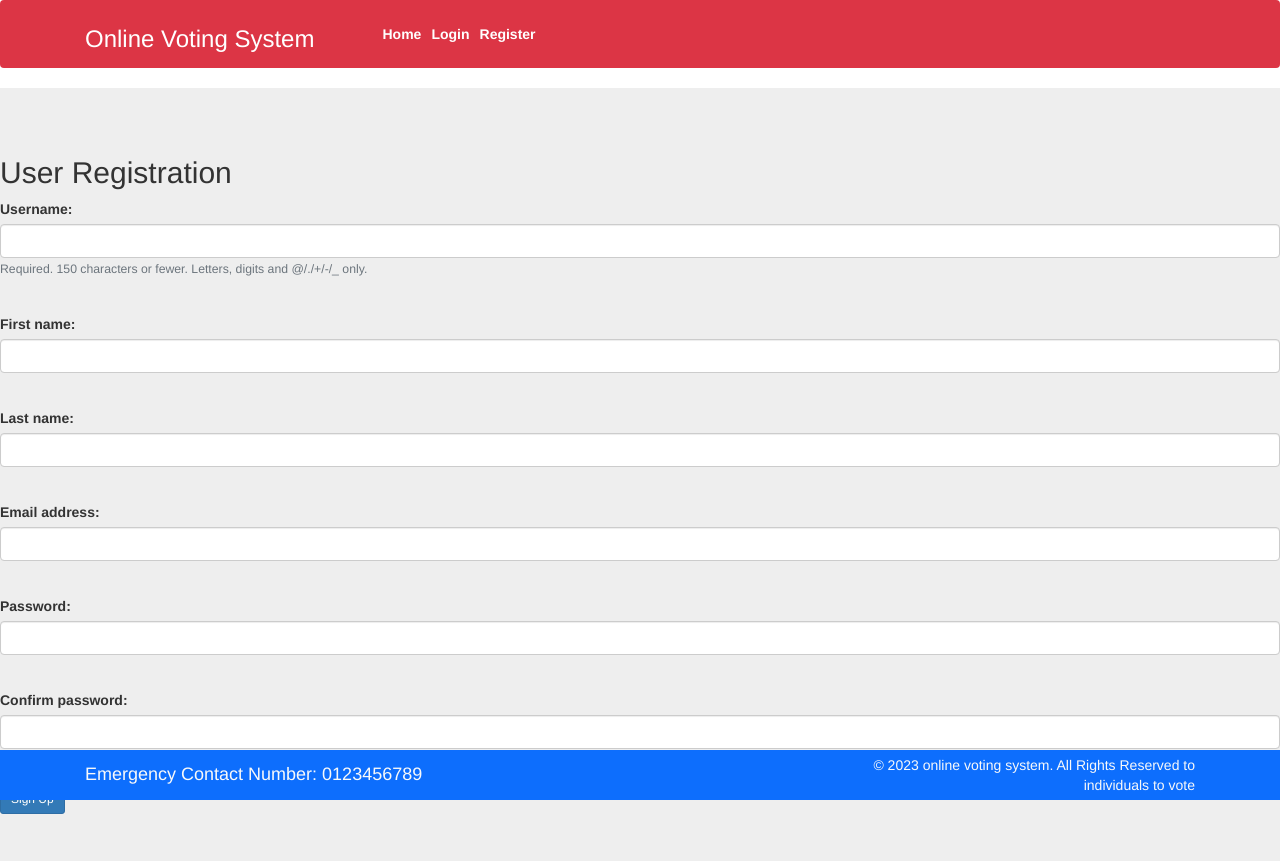
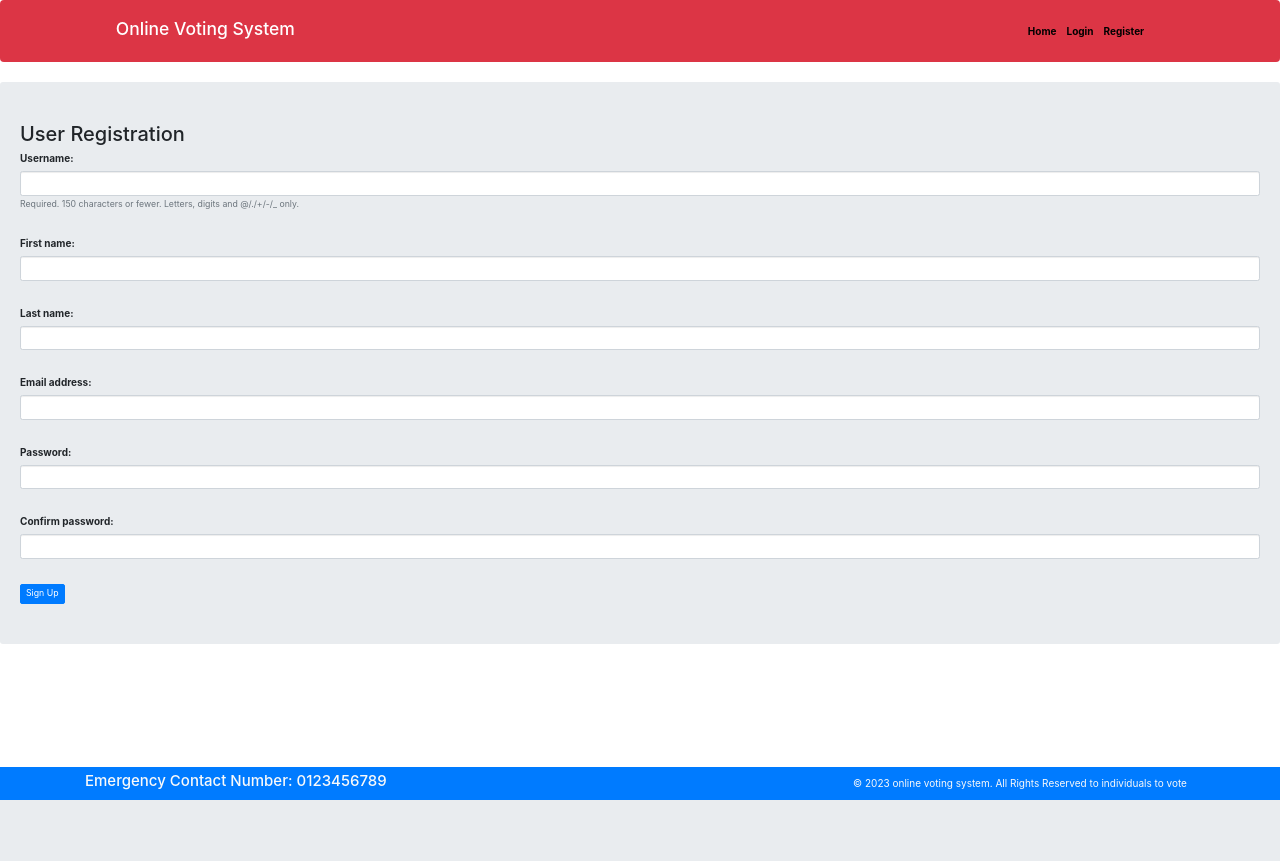
Before and after one commit to mani1dns/online_voting_system, a Django app: page /register/ in a window 1280 px wide. Shown: the top 861 px of the page. After the commit the page ends 800 px from the top, so only its background shows below. Run offline with Django 4.2, Linux system fonts and the light colour scheme; some libraries are stand-ins or nearby versions.

Commit message:
interface edited

```diff
--- a/vote/home/views.py
+++ b/vote/home/views.py
@@ -2,6 +2,7 @@ from django.shortcuts import get_object_or_404
 from django.http import Http404
 from django.shortcuts import render, redirect
 from django.http import HttpResponse
+from django.http import HttpResponseRedirect
 from .forms import RegistrationForm
 from .forms import ChangeForm
 from django.contrib.auth import login,logout,authenticate, update_session_auth_hash
--- a/vote/static/css/style.css
+++ b/vote/static/css/style.css
@@ -1,5 +1,5 @@
 li:hover{
-    background-color: green;
+    background-color: rgb(239, 245, 239);
     border-radius: 10px;
-    border:3px solid grey;
+    border:3px solid rgb(3, 1, 1);
 }
--- a/vote/templates/base.html
+++ b/vote/templates/base.html
@@ -33,6 +33,13 @@
     </script>
 
 
+<!-- Add these links to your HTML template -->
+<link rel="stylesheet" href="https://maxcdn.bootstrapcdn.com/bootstrap/4.5.2/css/bootstrap.min.css">
+<script src="https://ajax.googleapis.com/ajax/libs/jquery/3.5.1/jquery.min.js"></script>
+<script src="https://cdnjs.cloudflare.com/ajax/libs/popper.js/1.16.0/umd/popper.min.js"></script>
+<script src="https://maxcdn.bootstrapcdn.com/bootstrap/4.5.2/js/bootstrap.min.js"></script>
+
+
   </head>
 
   <body>
@@ -40,36 +47,36 @@
     <nav class="navbar bg-danger navbar-expand-md ">
       <div class="container">
         <div class="col-3 text-left pl-md-0">
-          <h3 class="text-white"> Online Voting System </h3>
+          <h3 class="text-white navbar-title"> Online Voting System </h3>
         </div>
 
         <div
-          class="collapse navbar-collapse justify-content-center col-md-8 navbar-collapse-3">
-          <ul class="navbar-nav justify-content-center  fw-bold">
+          class="collapse navbar-collapse justify-content-end col-md-8 navbar-collapse-3">
+          <ul class="navbar-nav fw-bold">
           {% if request.user.is_authenticated %}
 
               <li class="nav-item active">
-                  <a class="nav-link text-white" href="{% url 'dashboard' %}"> Dashboard </a>
+                  <a class="nav-link text-black" href="{% url 'dashboard' %}"> Dashboard </a>
               </li>
               <li class="nav-item ">
-                <a class="nav-link text-white" href="{% url 'editprofile' %}"> Edit Profile </a>
+                <a class="nav-link text-black" href="{% url 'editprofile' %}"> Edit Profile </a>
               </li>
               <li class="nav-item">
-                  <a class="nav-link text-white" href="{% url 'changepass' %}">Change Password </a>
+                  <a class="nav-link text-black" href="{% url 'changepass' %}">Change Password </a>
               </li>
               <li class="nav-item">
-                  <a class="nav-link text-white" href="{% url 'logout' %}"> Logout </a>
+                  <a class="nav-link text-black" href="{% url 'logout' %}"> Logout </a>
               </li>
 
           {% else %}
               <li class="nav-item active">
-                  <a class="nav-link text-white" href="{% url 'index' %}"> Home </a>
+                  <a class="nav-link text-black" href="{% url 'index' %}"> Home </a>
                 </li>
               <li class="nav-item ">
-                <a class="nav-link text-white" href="{% url 'login' %}"> Login </a>
+                <a class="nav-link text-black" href="{% url 'login' %}"> Login </a>
               </li>
               <li class="nav-item">
-                  <a class="nav-link text-white" href="{% url 'register' %}">Register </a>
+                  <a class="nav-link text-black" href="{% url 'register' %}">Register </a>
               </li>
           {% endif %}
           </ul>
```
Also changed, not shown: vote/media/candidates/20220402000036_IMG_6383.jpg (added), vote/media/candidates/IMG_3442.jpg (added), vote/media/candidates/PSX_20230112_155213.jpg (added), vote/media/candidates/thalapathy67.jpg (added), vote/media/candidates/vlcsnap-2023-01-23-21h05m49s258.png (added), 2 other files.
